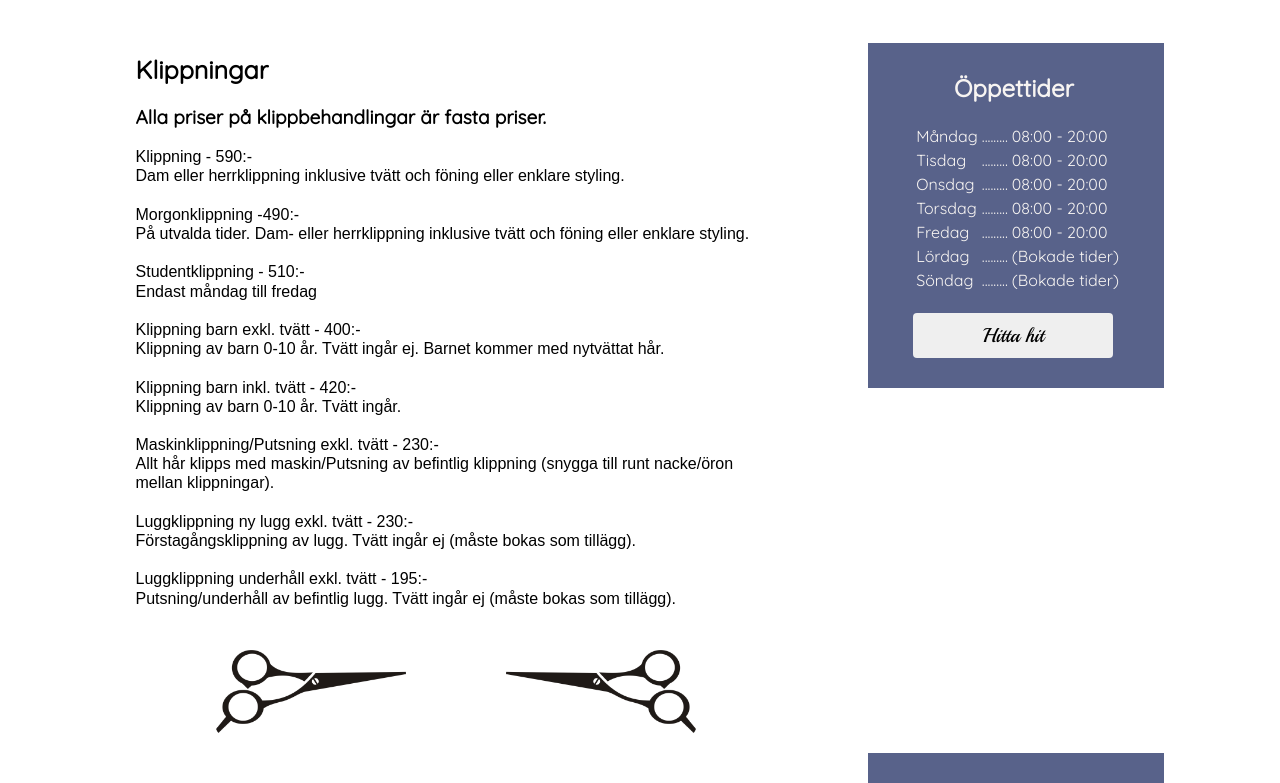
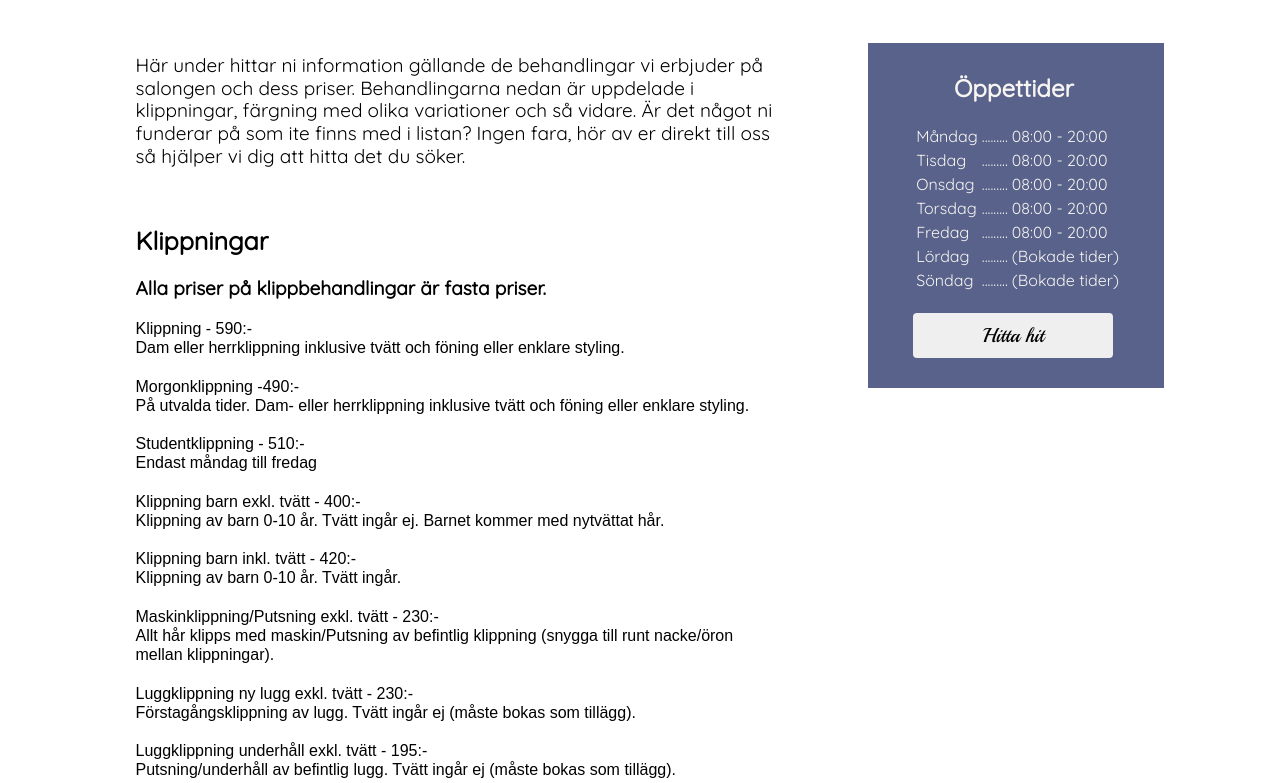
Before and after one commit to erikamolsson/webb_sussie, a plain HTML site: page page2.html in a window 1280 px wide. Shown: the part 695-1478 px from the top of the page. Drawn offline with Linux system fonts and the light colour scheme.

Commit message:
Changes to page 2 - almost done.

```diff
--- a/page2.html
+++ b/page2.html
@@ -58,7 +58,18 @@
             </div>
         </div>
 
-        <div class="klippning">
+
+
+
+        <div class="klippning intro_behandlingar">
+            <h2 class="intro_behandlingar_rubrik"></h2>
+            <p class="intro_behandlingar_text">
+                Här under hittar ni information gällande de behandlingar vi erbjuder på salongen och dess priser.
+                Behandlingarna nedan är uppdelade i klippningar, färgning med olika variationer och så vidare. Är det
+                något ni funderar på som ite finns med i listan? Ingen fara, hör av er direkt till oss så hjälper vi dig
+                att hitta det du söker.
+            </p>
+            <br>
             <h2 class="rubrik_klipp">Klippningar</h2>
             <p class="text_klipp1">Alla priser på klippbehandlingar är fasta priser.</p>
             <p class="text_klipp2">
@@ -210,7 +221,7 @@
                 </p>
             </div>
             <div class="box4">
-                <img src="loggor/mail_ikon_svart.png" class="logga_mail_footer">
+                <img src="loggor/mailNY_email - svart kopia.png" class="logga_mail_footer">
                 <a href="https://www.facebook.com/pages/category/Hair-Salon/Sussies-Huvudkontor-103435098035704"><img
                         src="loggor/fb_logo_svart.png" class="logga_fb_footer"></a>
                 <img src="loggor/insta_logo_svart.png" class="logga_insta_footer">
--- a/style2.css
+++ b/style2.css
@@ -146,6 +146,18 @@ nav ul li a:hover {
     font-size: 20px;
     font-weight: bold;
     padding-bottom: 60px;
+}
+
+/* HÄR BÖRJAR DEL - INTRO */
+.intro_behandlingar_rubrik {
+    font-family: 'Quicksand', sans-serif;
+    font-size: 25px;
+}
+
+.intro_behandlingar_text {
+    font-family: 'Quicksand', sans-serif;
+    line-height: 1.2;
+    font-size: 19px;
 }
 
 /* HÄR BÖRJAR DEL OM BEHANDLINGAR/PRISER */
```
Also changed, not shown: index.html (+2 -2 lines).
